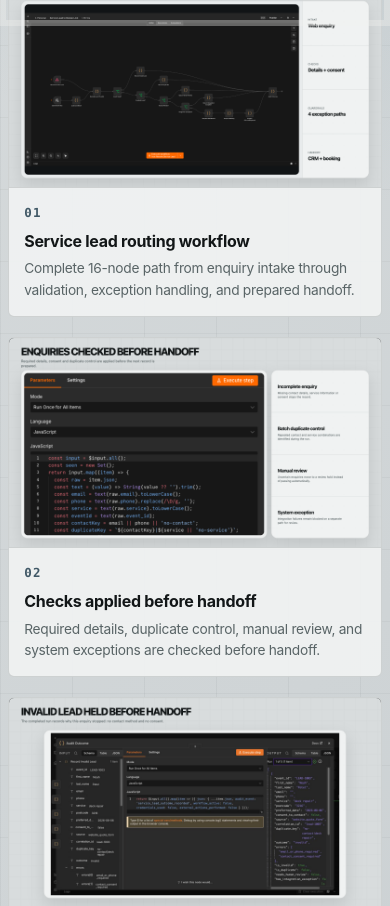
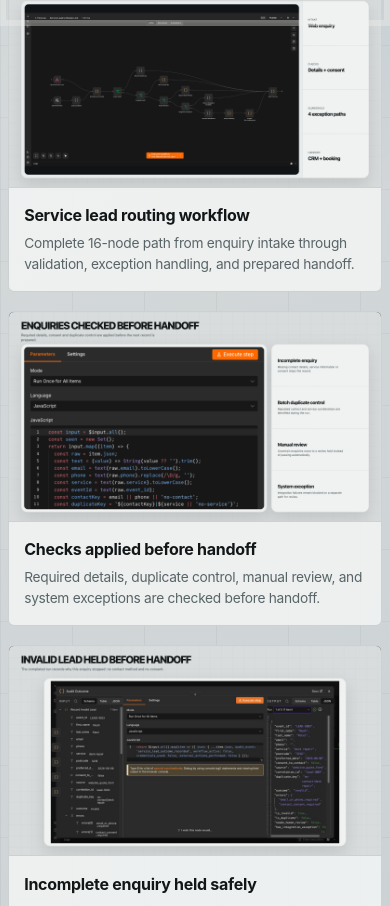
Before and after one commit to stefan-mcf/smsystems.au, a Next.js app: page /work/n8n-service-lead-routing in a window 390 px wide. Shown: the part 818-1724 px from the top of the page. Built offline with nearby package versions, Linux system fonts and the light colour scheme.

Commit message:
Remove case study section numbering

```diff
--- a/app/globals.css
+++ b/app/globals.css
@@ -1973,8 +1973,7 @@ strong {
 
 .case-study-shot figcaption {
   display: grid;
-  grid-template-columns: 4rem minmax(0, 1fr);
-  gap: 1rem;
+  grid-template-columns: minmax(0, 1fr);
   padding: clamp(0.95rem, 1.8vw, 1.35rem);
   border-top: 1px solid var(--line);
 }
@@ -1992,14 +1991,6 @@ strong {
 .case-study-shot figcaption span span {
   color: #596466;
   font-size: 0.86rem;
-}
-
-.case-study-shot-index {
-  color: #405866;
-  font-family: "Geist Mono", "SFMono-Regular", Consolas, "Liberation Mono", monospace;
-  font-size: 0.78rem;
-  font-weight: 760;
-  letter-spacing: 0.1em;
 }
 
 .case-study-final {
@@ -2055,11 +2046,6 @@ strong {
   .case-study-content-grid,
   .case-study-final {
     grid-template-columns: minmax(0, 1fr);
-  }
-
-  .case-study-shot figcaption {
-    grid-template-columns: minmax(0, 1fr);
-    gap: 0.4rem;
   }
 
   .case-study-final .case-study-actions {
--- a/app/work/airtable-make-opportunity-pipeline/page.tsx
+++ b/app/work/airtable-make-opportunity-pipeline/page.tsx
@@ -109,9 +109,6 @@ export default function AirtableMakeOpportunityPipelinePage() {
                 />
               </div>
               <figcaption>
-                <span className="case-study-shot-index">
-                  {String(index + 1).padStart(2, '0')}
-                </span>
                 <span>
                   <strong>{screenshot.title}</strong>
                   <span>{screenshot.caption}</span>
--- a/app/work/hubspot-lead-to-deal-crm/page.tsx
+++ b/app/work/hubspot-lead-to-deal-crm/page.tsx
@@ -99,9 +99,6 @@ export default function HubspotLeadToDealCrmPage() {
                 />
               </div>
               <figcaption>
-                <span className="case-study-shot-index">
-                  {String(index + 1).padStart(2, '0')}
-                </span>
                 <span>
                   <span>{screenshot.caption}</span>
                 </span>
--- a/app/work/n8n-service-lead-routing/page.tsx
+++ b/app/work/n8n-service-lead-routing/page.tsx
@@ -101,9 +101,6 @@ export default function N8nServiceLeadRoutingPage() {
                 />
               </div>
               <figcaption>
-                <span className="case-study-shot-index">
-                  {String(index + 1).padStart(2, '0')}
-                </span>
                 <span>
                   <strong>{screenshot.title}</strong>
                   <span>{screenshot.caption}</span>
--- a/app/work/precision-residential-construction/page.tsx
+++ b/app/work/precision-residential-construction/page.tsx
@@ -92,11 +92,8 @@ export default function PrecisionResidentialConstructionPage() {
                 />
               </div>
               <figcaption>
-                <span className="case-study-shot-index">
-                  {String(index + 1).padStart(2, '0')}
-                </span>
                 <span>
-                  <strong>{screenshotTitles[index] ?? `Website view ${index + 1}`}</strong>
+                  <strong>{screenshotTitles[index] ?? 'Website view'}</strong>
                   <span>{screenshot.caption}</span>
                 </span>
               </figcaption>
--- a/app/work/rfid-subscription-access-system/page.tsx
+++ b/app/work/rfid-subscription-access-system/page.tsx
@@ -103,9 +103,6 @@ export default function RfidSubscriptionAccessSystemPage() {
                 />
               </div>
               <figcaption>
-                <span className="case-study-shot-index">
-                  {String(index + 1).padStart(2, '0')}
-                </span>
                 <span>
                   <strong>{screenshot.title}</strong>
                   <span>{screenshot.caption}</span>
```
